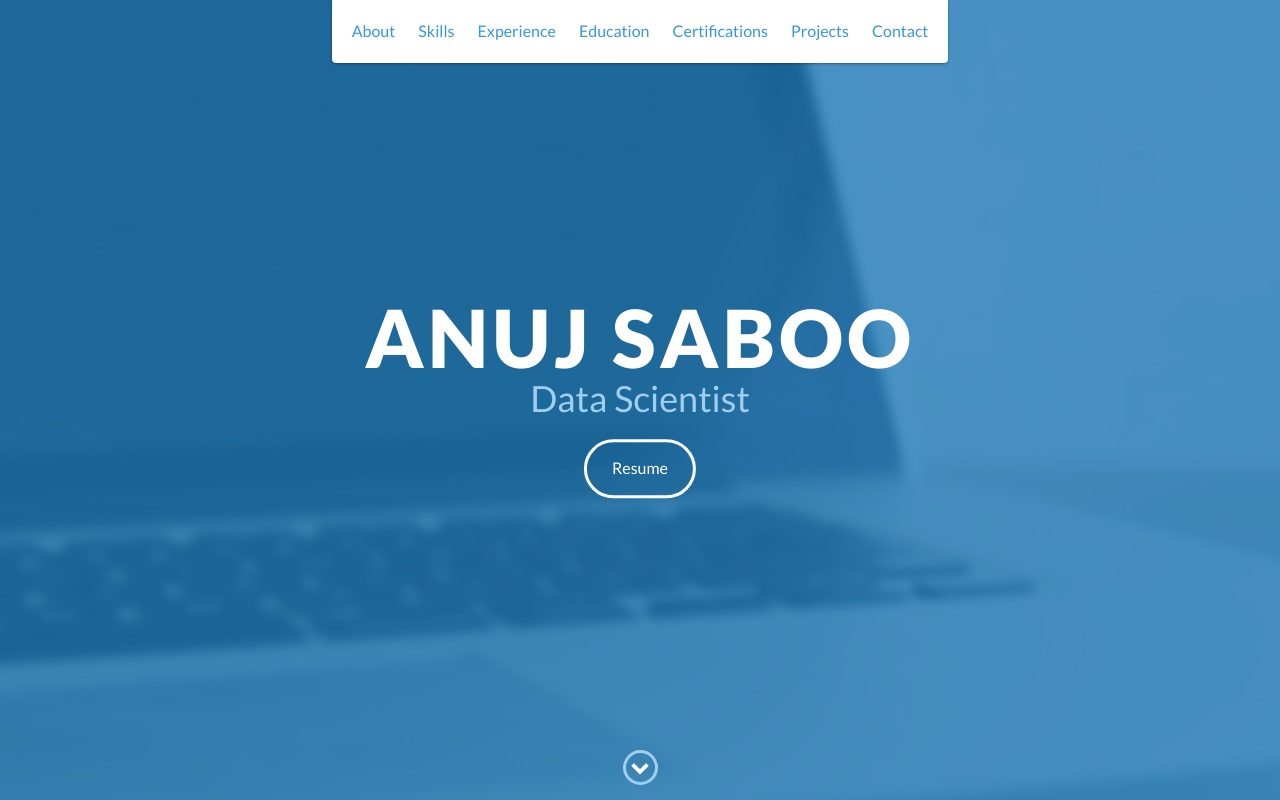
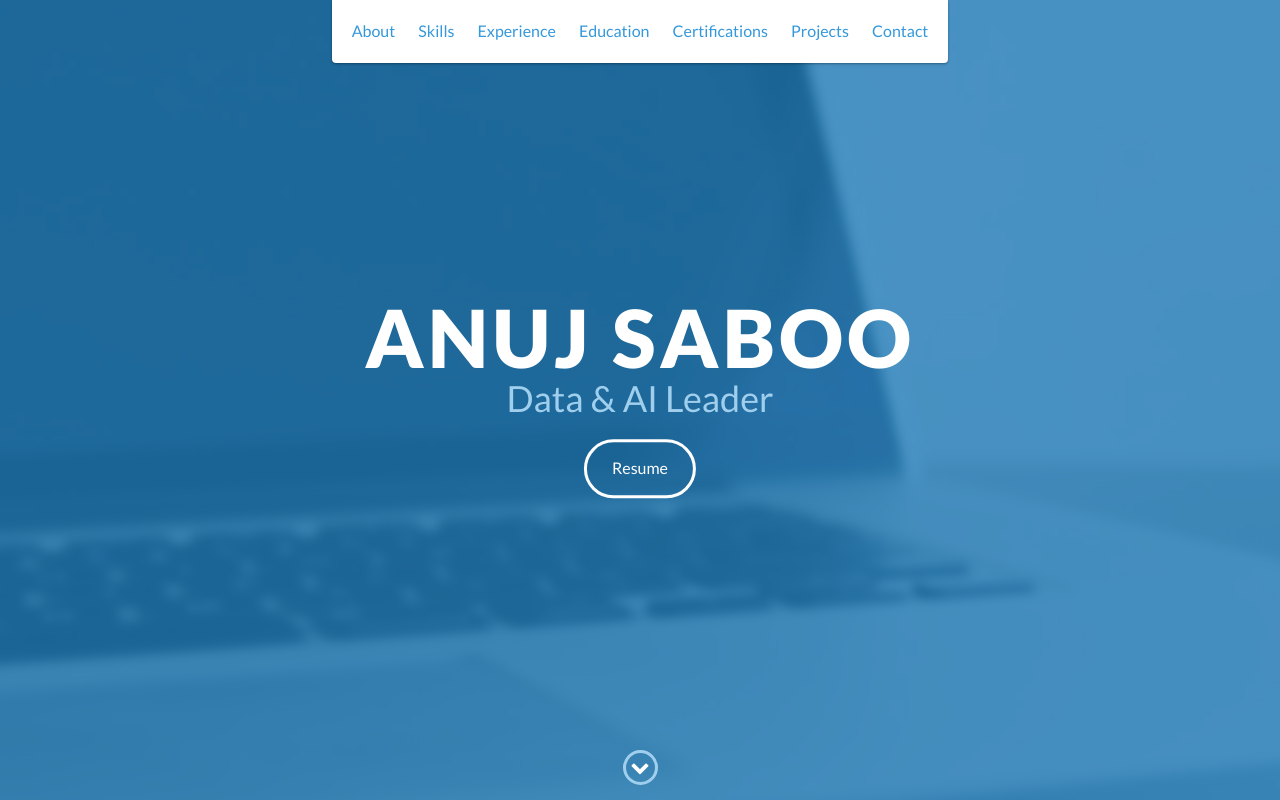
Before and after one commit to Anuj-Saboo/anuj-saboo.github.io, a plain HTML site: page index.html in a window 1280 px wide. Shown: the top 800 px of the page. Drawn offline with nearby package versions, Linux system fonts and the light colour scheme.

Commit message:
Update index.html

```diff
--- a/index.html
+++ b/index.html
@@ -52,7 +52,7 @@
     <div id="lead">
         <div id="lead-content">
             <h1>Anuj Saboo</h1>
-            <h2>Data Scientist</h2>
+            <h2>Data & AI Leader</h2>
             <a href="https://anuj-saboo.github.io/resume/Resume_AnujSaboo.pdf" class="btn-rounded-white">Resume</a>
 
 
```
